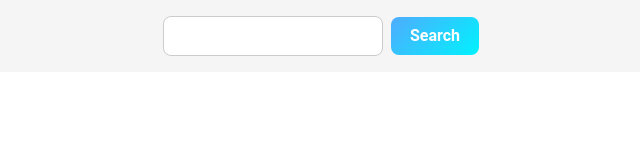
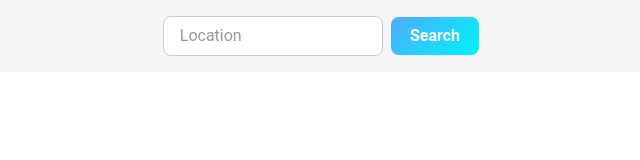
Before and after one commit to jdy7149/Weather-App, a website built with webpack: page src/template.html in a window 1280 px wide. Shown: the full height of the page, 319-959 px from the left. Built offline with nearby package versions, Linux system fonts and the light colour scheme; files whose address does not match are found by name.

Commit message:
Add placeholder to input

```diff
--- a/src/template.html
+++ b/src/template.html
@@ -8,7 +8,12 @@
   <body>
     <div class="container">
       <form class="searchbar" id="searchForm">
-        <input type="search" name="location" id="location" />
+        <input
+          type="search"
+          name="location"
+          id="location"
+          placeholder="Location"
+        />
         <button type="submit" id="search">Search</button>
       </form>
       <div class="content"></div>
```
